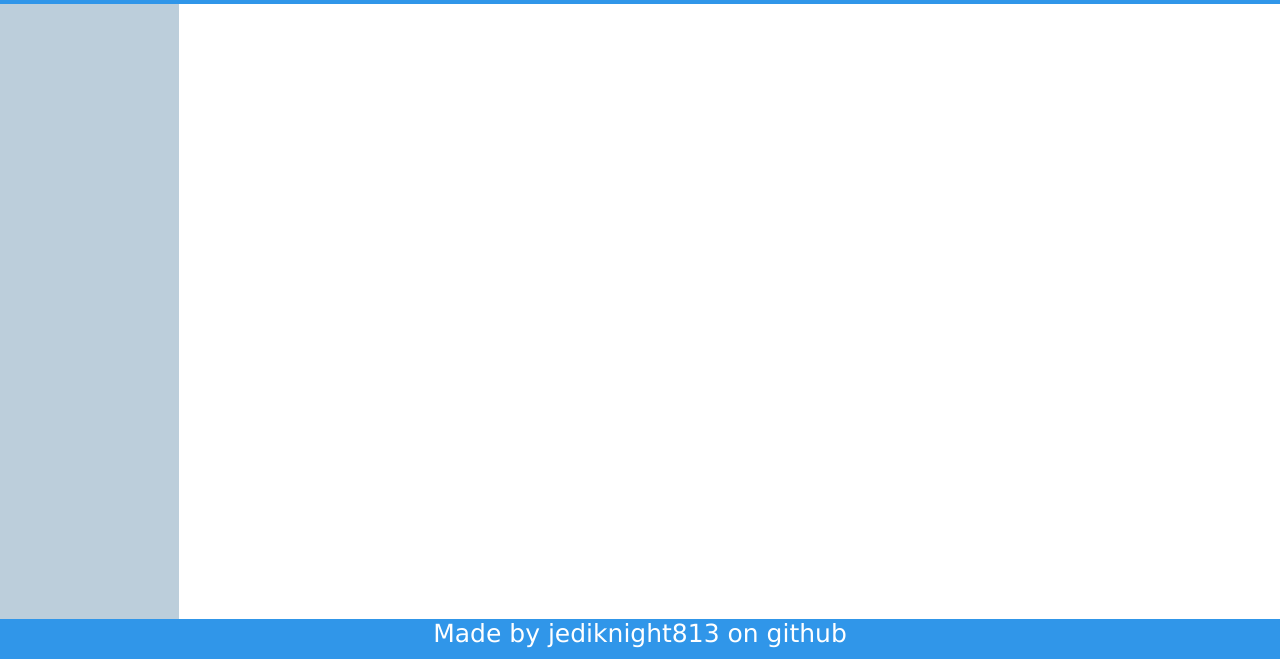
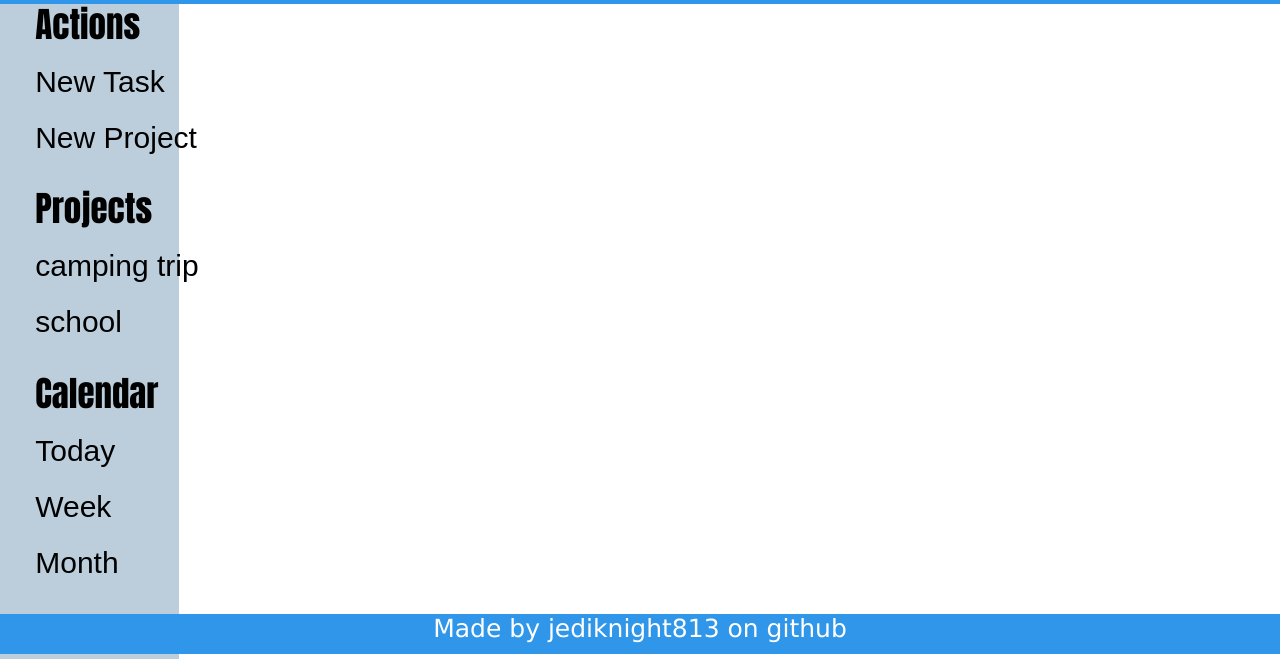
Before and after one commit to jediknight813/To-Do-Website, a plain HTML site: page index.html in a window 1280 px wide. Shown: the part 146-805 px from the top of the page. Drawn offline with Linux system fonts and the light colour scheme.

Commit message:
added sidebar and buttons

```diff
--- a/index.html
+++ b/index.html
@@ -15,7 +15,26 @@
     </div>
 
     <div class="sidebar">
-        <div> ACTIONS </div>
+        <div id="sidebaractions" class="sidebar_text">
+            Actions
+            <button class="Action_buttons">New Task </button>
+            <button class="Action_buttons"> New Project </button>
+
+        </div>
+
+
+        <div id="sidebarprojects" class="sidebar_text">
+            Projects
+            <button class="Action_buttons">camping trip </button>
+            <button class="Action_buttons"> school </button>
+        </div>
+
+        <div id="sidebarcalendar" class="sidebar_text">
+            Calendar
+            <button class="Action_buttons">Today </button>
+            <button class="Action_buttons"> Week </button>
+            <button class="Action_buttons"> Month </button>
+        </div>
 
 
     </div>
--- a/styles.css
+++ b/styles.css
@@ -52,10 +52,41 @@
     font-family:'Lucida Sans', 'Lucida Sans Regular', 'Lucida Grande', 'Lucida Sans Unicode', Geneva, Verdana, sans-serif;
     background-color: rgb(48, 150, 233);
     position: absolute;
-    bottom: -5px;
+    bottom: 0px;
     width: 100%;
     height: 2.5rem;
     color: white;
     text-align: center;
     font-size: 25px;
 }
+
+
+.sidebar_text {
+    font-family:Impact, Haettenschweiler, 'Arial Narrow Bold', sans-serif;
+    color: rgb(0, 0, 0);
+    font-size: 35px;
+    padding-top: 10%;
+    padding-left: 25%;
+
+}
+
+.Action_buttons {
+    width: 180px;
+    height: 50px;
+    right: -10%;
+    padding-right: -60%;
+    color: rgb(0, 0, 0);
+    background-color: Transparent;
+    font-family: sans-serif;
+    font-size: 30px;
+    border-radius: 10%;
+    text-align: left;
+}
+
+
+.Action_buttons:hover {
+    background-color: rgb(48, 150, 233);
+    font-size: 32px;
+    width: 185px;
+    height: 55px;
+}
```
